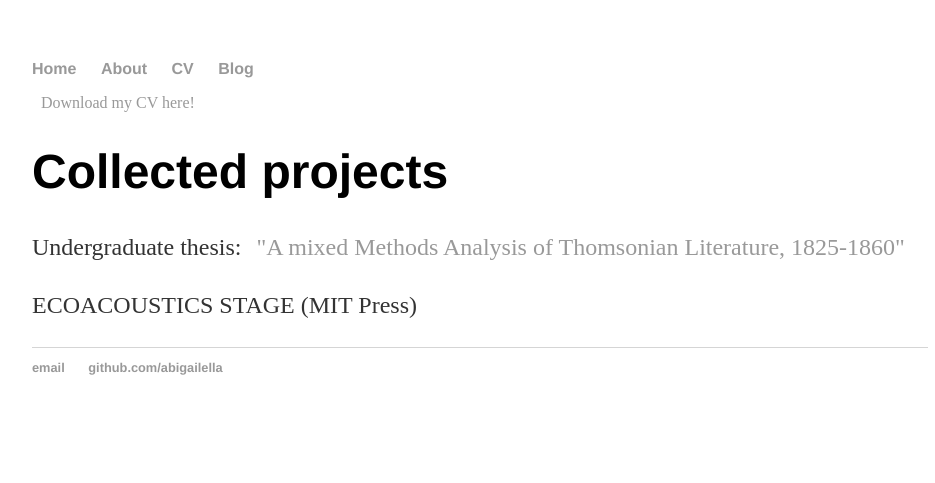
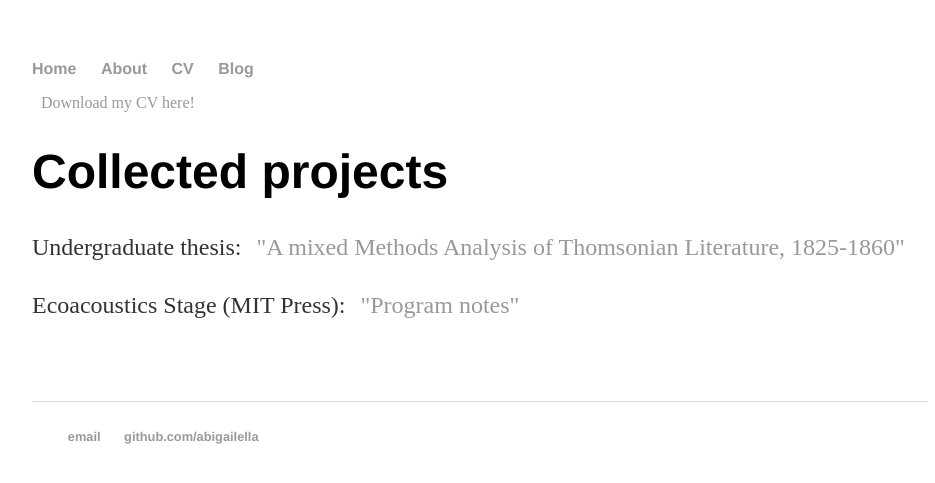
Before and after one commit to abigailella/abigailella.github.io, a Jekyll site: the page cv.html, which Jekyll copies as it is, in a window 1280 px wide. Shown: the top 483 px of the page, without its empty margins (160-1095 px from the left). Built offline with Jekyll 4.4.1, drawn with Linux system fonts in a browser that asks for light colours.

Commit message:
Update cv.html

```diff
--- a/cv.html
+++ b/cv.html
@@ -29,7 +29,7 @@
 	<div class="blurb">
 	<h1>Collected projects</h1>
 		<p>Undergraduate thesis: <a href = "thesis.pdf"style="text-decoration:none; margin:1%;">"A mixed Methods Analysis of Thomsonian Literature, 1825-1860"</a> </p>
-		<p> ECOACOUSTICS STAGE (MIT Press)</p>
+		<p> Ecoacoustics Stage (MIT Press): <a href = "https://www.mitpressjournals.org/doi/pdf/10.1162/comj_e_00452" style="text-decoration:none; margin:1%;">"Program notes"   </p>
 
 
 
```
